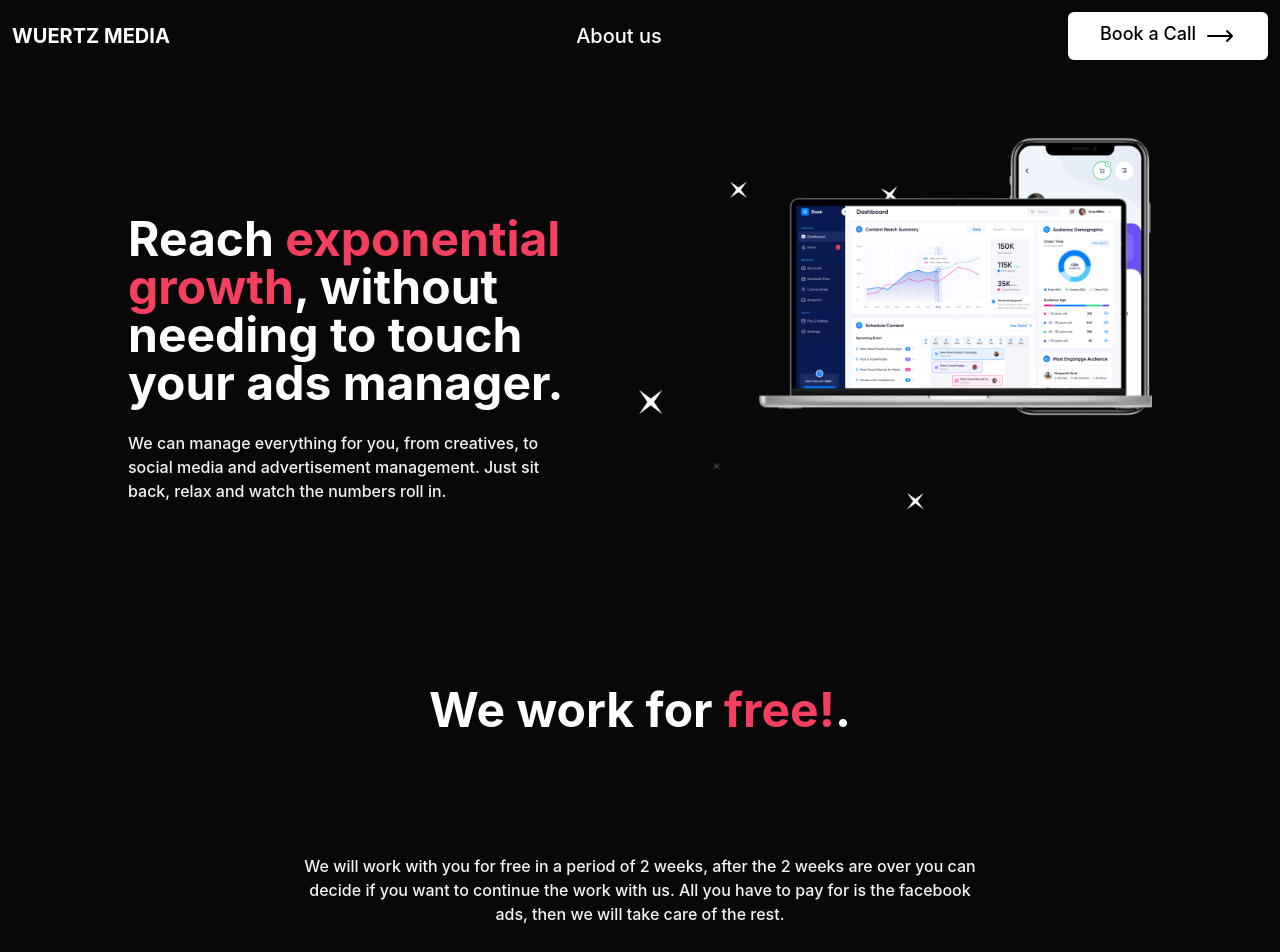
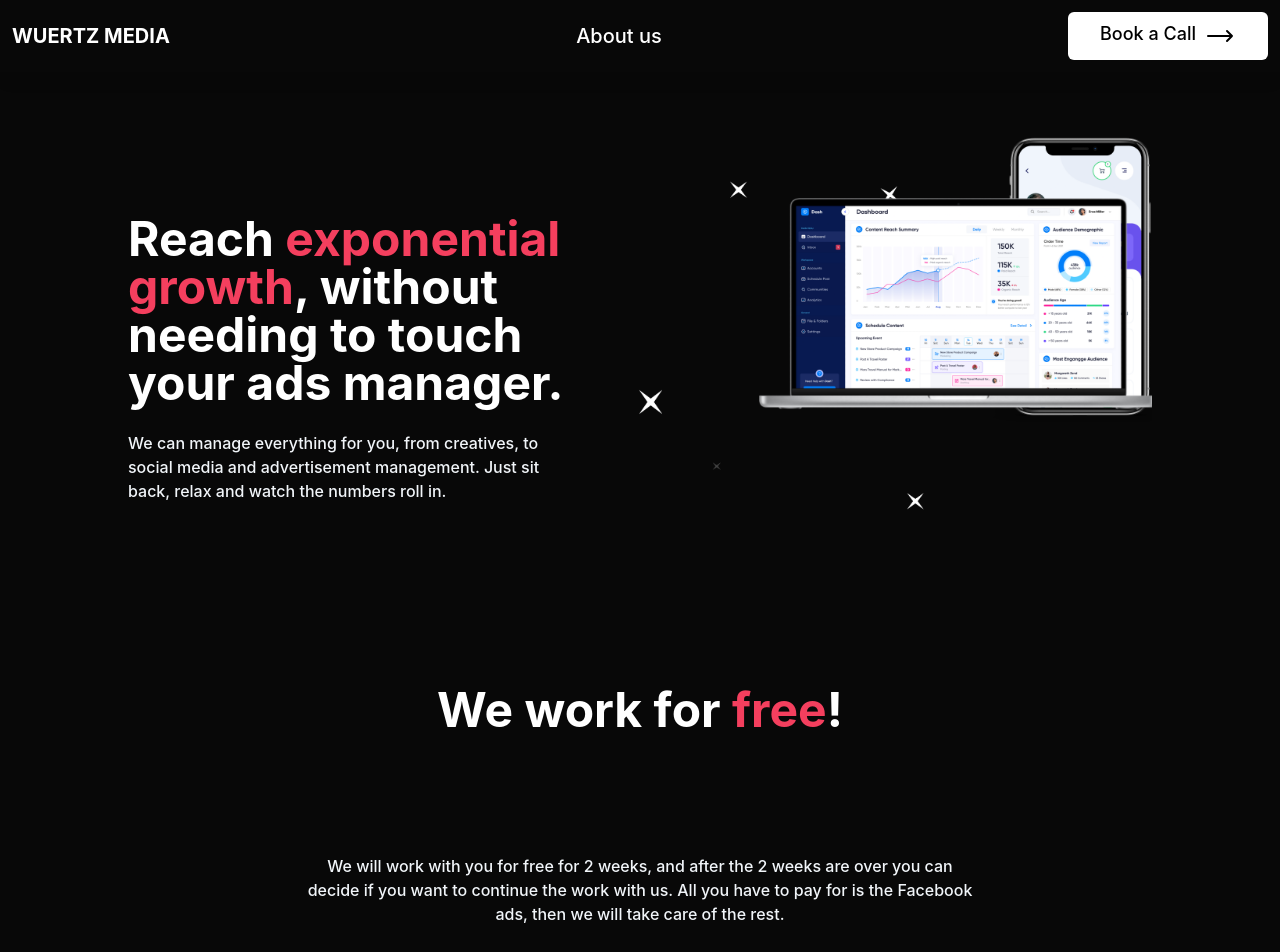
Before and after one commit to augustwoc/Wuertz-Media, a Next.js app: page / in a window 1280 px wide. Shown: the top 952 px of the page. Built offline with nearby package versions, Linux system fonts and the light colour scheme.

Commit message:
Update index.tsx

```diff
--- a/pages/index.tsx
+++ b/pages/index.tsx
@@ -40,13 +40,13 @@ const Home: NextPage = () => {
         <section className="text-center sm:m-5 m-12">
           <div className="m-24 items-center flex flex-wrap justify-center">
             <h1 className="font-bold sm:text-5xl sm:max-w-2xl text-3xl">
-              We work for <span className="text-rose-500">free!</span>.
+              We work for <span className="text-rose-500">free</span>!
             </h1>
             </div>
             <div className="m-24 items-center flex flex-wrap justify-center">
             <p className="mt-6 max-w-2xl font-medium text-slate-100">
-              We will work with you for free in a period of 2 weeks, after the 2 weeks are over you can decide if
-              you want to continue the work with us. All you have to pay for is the facebook ads, then we will take care of the rest.
+              We will work with you for free for 2 weeks, and after the 2 weeks are over you
+              can decide if you want to continue the work with us. All you have to pay for is the Facebook ads, then we will take care of the rest.
             </p>
           </div>
         </section>
```
